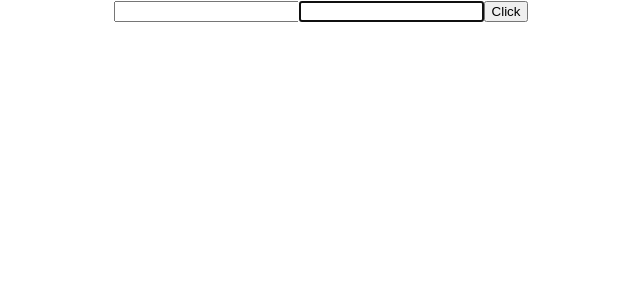
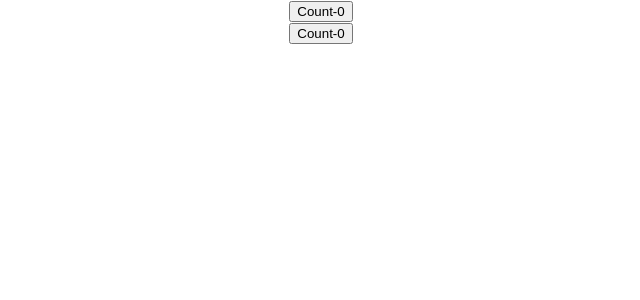
Before and after one commit to sowmiyashanmugaanatham/ReactJs-Basics, a React (Create React App) app: page / in a window 1280 px wide. Shown: the top 300 px of the page, without its empty margins (319-959 px from the left). Built offline with nearby package versions, Linux system fonts and the light colour scheme.

Commit message:
Topic Name:useDocumentTitle Custom Hook

```diff
--- a/src/App.js
+++ b/src/App.js
@@ -1,17 +1,14 @@
 
 import React, { useReducer } from 'react'
 import './App.css'
-import RefsDemo from './Components/RefsDemo'
-
-
-
+import DocTitleOne from './Components/DocTitleOne'
+import DocTitleTwo from './Components/DocTitleTwo'
 function App() {
   return (
     <div className='App'>
-      <RefsDemo />
+      <DocTitleOne />
+      <DocTitleTwo />
     </div>
-
   )
 }
-
 export default App
--- /dev/null
+++ b/src/Components/DocTitleOne.js
@@ -0,0 +1,15 @@
+import React, {useState} from 'react';
+import useDocumentTitle from '../hooks/useDocumentTitle';
+
+function DocTitleOne() {
+    const [count,setCount] = useState(0)
+
+    useDocumentTitle(count)
+  return (
+    <div>
+      <button onClick={() =>setCount(count+1)}>Count-{count}</button>
+    </div>
+  );
+}
+
+export default DocTitleOne;
--- /dev/null
+++ b/src/Components/DocTitleTwo.js
@@ -0,0 +1,15 @@
+import React, {useState} from 'react';
+import useDocumentTitle from '../hooks/useDocumentTitle';
+
+function DocTitleTwo() {
+    const [count,setCount] = useState(0)
+
+    useDocumentTitle(count)
+  return (
+    <div>
+      <button onClick={() =>setCount(count+1)}>Count-{count}</button>
+    </div>
+  );
+}
+
+export default DocTitleTwo;
--- /dev/null
+++ b/src/hooks/useDocumentTitle.js
@@ -0,0 +1,9 @@
+import {useEffect} from 'react';
+
+function useDocumentTitle(count) {
+    useEffect(() => {
+        document.title=`Count ${count}`
+    },[count])
+}
+
+export default useDocumentTitle;
```
